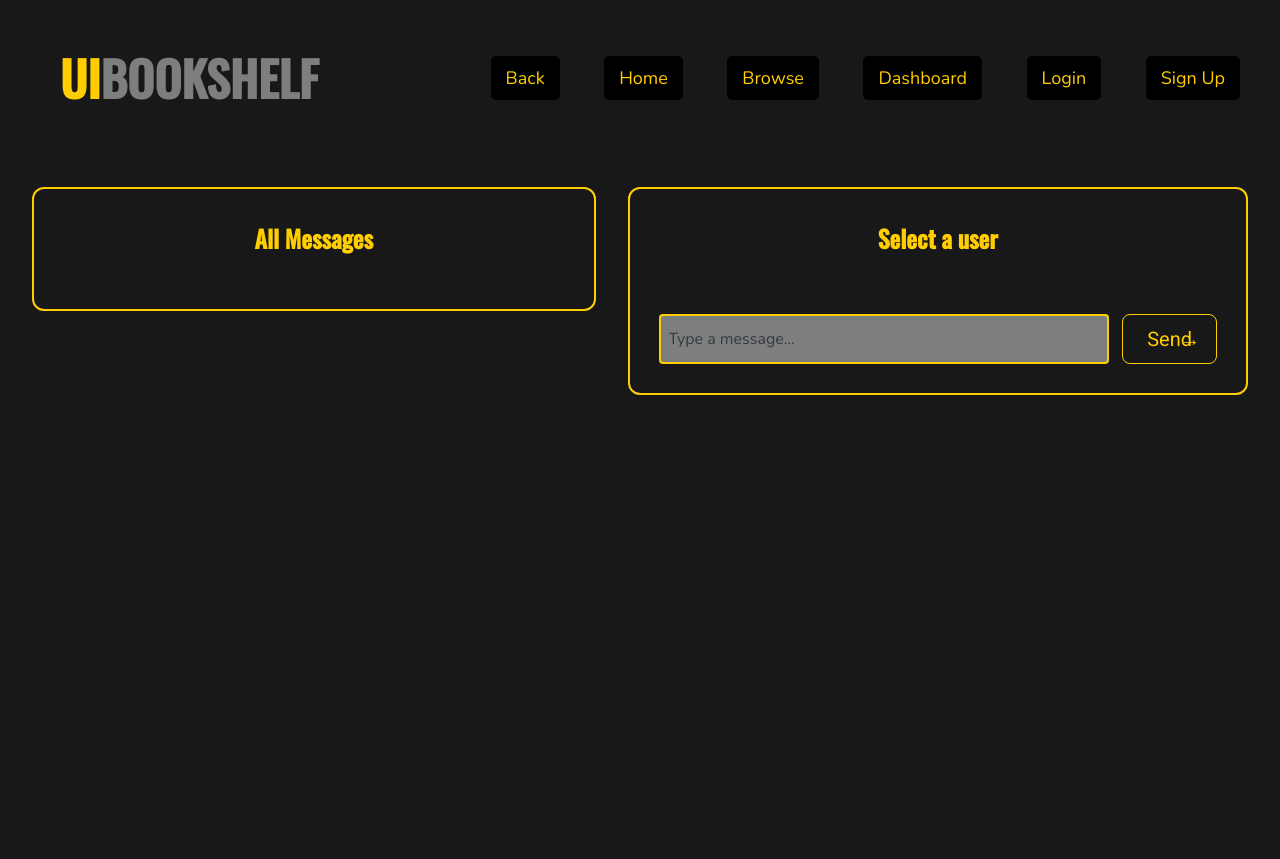
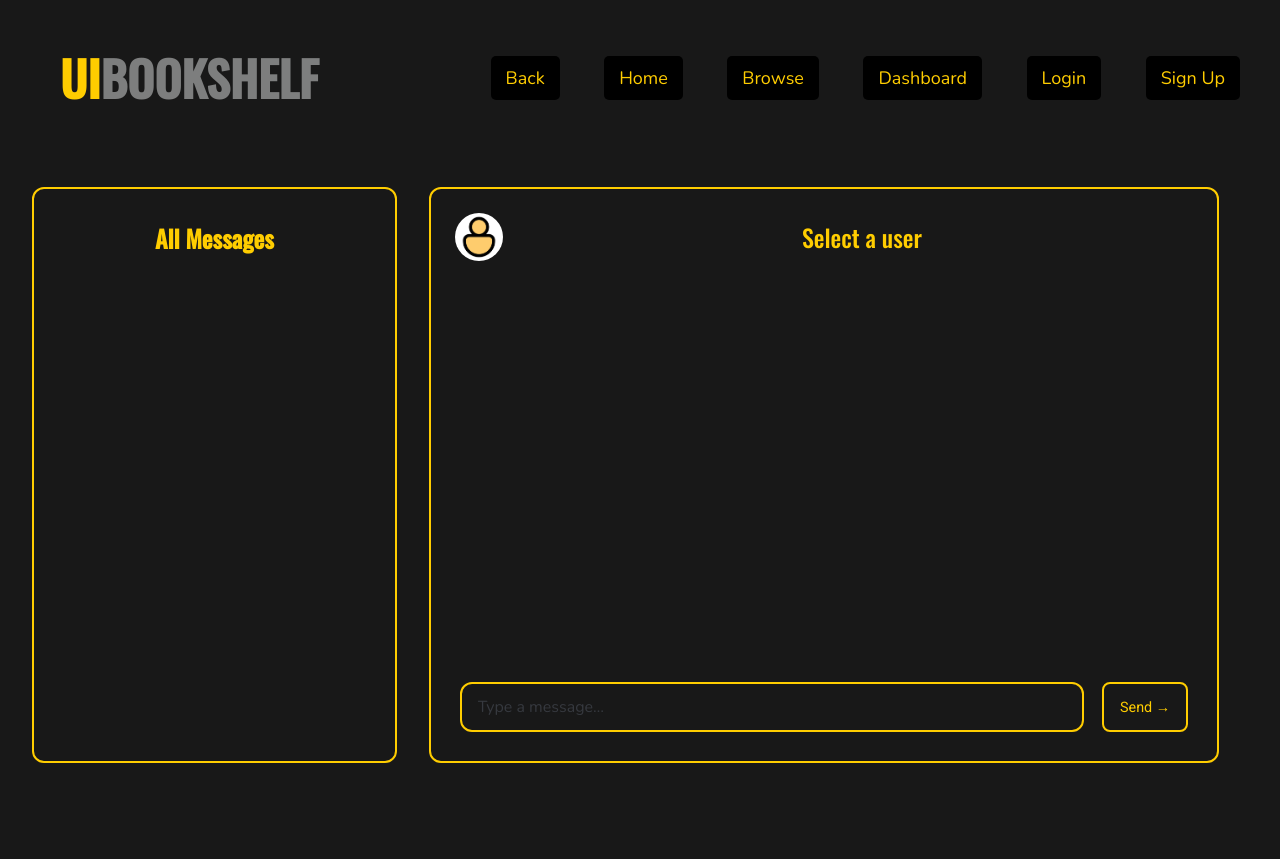
Before and after one commit to ashasic/TextbookApp, a FastAPI app: page /dashboard/messages in a window 1280 px wide. Before the commit the page ends 395 px from the top, so only its background shows below. Run offline with FastAPI, Linux system fonts and the light colour scheme; parts of the project's set-up code (start-up, migrations or seed data) failed here and were passed over.

Commit message:
-added full CRUD support for trade and made it JWT-protected -updated dashboard.js to handle the CRUD and messaging actions -locked dashboard and all api/trade routes with authentication -created and updated GET/api/users to create a list of all users to message -updated UI for the chats and contacts panels -implemented fetching conversations, sending messages, scrolling for chats and contacts -pay now navigation from chat to ease payments page access styled chat bubbles with contrasting backgrounds for ease of viewing highlight the contact in users panel that has an active chat open -fixed text wrapping on trade items in dashboard -made delete trade button turn red on hover for better affordance

```diff
--- a/src/main.py
+++ b/src/main.py
@@ -25,6 +25,7 @@ from routers.isbn_manager import isbn_router
 from routers.dashboard import dashboard_router
 from routers.reservation import reservation_router
 from routers.messages import messages_router
+from routers.users import users_router
 
 logger = setup_logger(__name__)
 logger.info("Starting application")
@@ -39,6 +40,7 @@ app.include_router(review_router)
 app.include_router(student_router)
 app.include_router(textbook_router)
 app.include_router(messages_router)
+app.include_router(users_router)
 
 static_path = os.path.join(os.path.dirname(__file__), "..", "static")
 app.mount("/static", StaticFiles(directory=static_path), name="static")
--- a/static/css/styles.css
+++ b/static/css/styles.css
@@ -1,35 +1,43 @@
 /* Importing Google Fonts */
-@import url('https://fonts.googleapis.com/css2?family=Roboto:wght@400;500&display=swap');
-@import url('https://fonts.googleapis.com/css2?family=Roboto:wght@400;700&family=Oswald:wght@500&display=swap');
-@import url('https://fonts.googleapis.com/css2?family=Nunito:wght@400;600;700&display=swap');
-@import url('https://fonts.googleapis.com/css2?family=Inter:wght@400;600&display=swap');
+@import url("https://fonts.googleapis.com/css2?family=Roboto:wght@400;500&display=swap");
+@import url("https://fonts.googleapis.com/css2?family=Roboto:wght@400;700&family=Oswald:wght@500&display=swap");
+@import url("https://fonts.googleapis.com/css2?family=Nunito:wght@400;600;700&display=swap");
+@import url("https://fonts.googleapis.com/css2?family=Inter:wght@400;600&display=swap");
 
 /* Base colors */
 :root {
   --uiowa-black: #181818;
-    --uiowa-gold: #FFCD00;
+  --uiowa-gold: #ffcd00;
   --uiowa-gray: #7d7e7e;
-    --uiowa-white: #FFFFFF;
+  --uiowa-white: #ffffff;
 }
 
-body, html {
-  font-family: 'Inter', sans-serif; /* Applying Inter as the primary font */
-  background-color: var(--uiowa-black);
-  color: var(--uiowa-gray);
+*,
+*::before,
+*::after {
+  box-sizing: border-box;
+}
+
+html,
+body {
   margin: 0;
   padding: 0;
   height: 100%;
+  font-family: "Inter", sans-serif;
+  background-color: var(--uiowa-black);
+  color: var(--uiowa-gray);
 }
 
 .app {
   width: 100%;
   max-width: auto;
   text-align: center;
-  align-items: center
+  align-items: center;
 }
 
-
-input[type="text"], input[type="password"], button {
+input[type="text"],
+input[type="password"],
+button {
   padding: 10px;
   margin: 5px;
   border: 1px solid var(--uiowa-gold);
@@ -476,13 +500,8 @@ textarea {
   list-style: none;
   margin: 0;
   padding: 0;
-}
-
-/* each trade row */
-.trade-item {
-  display: flex;
-  align-items: center;
-  margin-bottom: 1rem;
+  max-height: 70vh; /* if you want the list to scroll internally */
+  overflow-y: auto;
 }
 
 .trade-item:last-child {
@@ -532,18 +564,20 @@ textarea {
 /* ==== Dashboard layout ==== */
 .dashboard-container {
   display: flex;
-  justify-content: space-between;
+  justify-content: center;
   align-items: flex-start;
+  gap: 2rem;
   padding: 2rem;
 }
 
 /* Left column: big action buttons */
 .dashboard-buttons {
+  width: 220px;
   display: flex;
   flex-direction: column;
   gap: 1.5rem;
+  align-self: flex-start;
 }
-
 .dashboard-btn {
   position: relative;
   font-size: 1.25rem;
@@ -555,7 +589,6 @@ textarea {
   text-align: left;
   cursor: pointer;
   transition: color 0.2s;
-  min-width: auto;
   white-space: nowrap;
 }
 .dashboard-btn::after {
@@ -576,91 +609,65 @@ textarea {
   color: var(--uiowa-black);
 }
 
-/* Right column: trades panel */
-.panel {
+/* ==== Trades panel ==== */
+.trades-panel {
+  flex: 1;
+  max-width: 600px;
+  width: 400px;
   border: 2px solid var(--uiowa-gold);
   border-radius: 12px;
   padding: 1.5rem;
-  width: 50%;
   background: var(--uiowa-black);
 }
-
 .panel-header {
-  font-size: 1.75rem;
-  font-family: 'Oswald', sans-serif;
+  display: inline-block;
+  position: relative;
+  top: -0.8rem;
+  background: var(--uiowa-black);
+  padding: 0 0.5rem;
+  font-family: "Oswald", sans-serif;
+  font-size: 1.5rem;
   color: var(--uiowa-gold);
   margin-bottom: 1rem;
-}
-
-/* Trades list styling */
-/* —— Trades Panel —— */
-.trades-panel {
-  width: 400px;              /* fixed width as in mockup */
-  flex: none;                /* don’t stretch */
-  border: 1px solid var(--uiowa-gold);
-  border-radius: 8px;
-  padding: 1.5rem;
-}
-/* header bubble overlapping the top border */
-.panel-header {
-  display: inline-block;
-  background: var(--uiowa-black);
-  padding: 0 0.5rem;
-  position: relative;
-  top: -0.8rem;
-  font-size: 1.5rem;
-  color: var(--uiowa-gold);
-  font-family: 'Oswald', sans-serif;
 }
 .trades-list {
   list-style: none;
   margin: 0;
   padding: 0;
+  padding-right: 1rem;
 }
 .trade-item {
   display: flex;
-  align-items: center;
-  margin-bottom: 1rem;
+  align-items: flex-start;
+  gap: 1rem;
+  margin-bottom: 1.5rem;
 }
 .trade-item:last-child {
   margin-bottom: 0;
 }
-
 .trade-icon {
-  width: 48px;
+  width: 80px;
   height: auto;
   margin-right: 0.75rem;
   border-radius: 4px;
   object-fit: cover;
+  flex-shrink: 0;
 }
-
 .trade-text {
   flex: 1;
+  min-width: 0;
+  display: flex;
+  flex-direction: column;
+  gap: 0.25rem;
 }
 .trade-detail {
   margin: 2px 0;
+  font-size: 0.9rem;
   color: var(--uiowa-gray);
-  font-size: 0.9rem;
 }
 .trade-detail strong {
   color: var(--uiowa-gold);
 }
-
-/* —— Tighter overall layout —— */
-.dashboard-container {
-  display: flex;
-  justify-content: center;
-  align-items: flex-start;
-  padding: 2rem;
-  gap: 2rem;
-}
-
-.dashboard-buttons {
-  width: 220px;
-  gap: 1.5rem; /* slightly tighter */
-  align-self: flex-start; /* align at top */
-}
-
 .trade-btn {
   margin-left: 0.5rem;
   border: 1px solid var(--uiowa-gold);
@@ -676,87 +683,155 @@ textarea {
   color: var(--uiowa-black);
 }
 
-/* —— Messages layout —— */
+/* ==== Messages layout ==== */
 .messages-container {
   display: flex;
   gap: 2rem;
   padding: 2rem;
+  align-items: flex-start;
+  height: calc(100vh - 6rem);
+  overflow: hidden;
 }
-.conv-list, .chat-panel { flex: 1; }
-.conv-list-ul { list-style: none; padding:0; margin:0; }
-.conv-list-ul li.conv-item {
-  padding: 0.75rem 1rem;
-  border-bottom: 1px solid var(--uiowa-gray);
-  cursor: pointer;
-}
-.conv-list-ul li.conv-item:hover {
-  background: rgba(255, 205, 0, 0.1);
-}
-.user-list-panel, .chat-panel {
+.contacts-panel,
+.chat-panel {
   border: 2px solid var(--uiowa-gold);
   border-radius: 12px;
   background: var(--uiowa-black);
-  width: 45%;
   padding: 1.5rem;
+  display: flex;
+  flex-direction: column;
+  height: 90%;
 }
-/* chat window */
-.chat-window {
-  height: 60vh;
+.contacts-panel {
+  width: 30%;
+}
+.chat-panel {
+  width: 65%;
+  gap: 1rem;
+}
+.chat-panel .chat-window,
+#chatList {
+  flex: 1;
+  display: flex;
+  flex-direction: column;
+  gap: 0.5rem;
   overflow-y: auto;
-  margin-bottom: 1rem;
-  padding: 1rem;
-  background: rgba(255,255,255,0.05);
+  padding-right: 0.5rem; /* avoid clipping scrollbar */
+}
+.contacts-list,
+.conv-list-ul {
+  flex: 1;
+  overflow-y: auto;
+}
+.chat-list {
+  list-style: none;
+  margin: 0;
+  padding: 0;
+}
+.contact-item {
+  display: flex;
+  align-items: center;
+  margin-bottom: 0.5rem;
+}
+.profile-icon {
+  width: 48px;
+  height: 48px;
+  border-radius: 50%;
+  margin-right: 0.75rem;
+  object-fit: cover;
+}
+.contact-btn {
+  width: 100%;
+  text-align: left;
+  background: transparent;
+  color: var(--uiowa-gold);
+  border: 1px solid var(--uiowa-gold);
   border-radius: 8px;
+  padding: 0.75rem 1rem;
+  transition: background 0.2s, color 0.2s;
 }
-.chat-bubble {
-  margin: 0.5rem 0;
-  padding: 0.75rem;
-  border-radius: 8px;
-  max-width: 70%;
+.contact-item.active .contact-btn {
+  background: var(--uiowa-white); /* white overlay */
+  color: var(--uiowa-black);
+  border-color: var(--uiowa-white);
 }
-.chat-bubble.sent {
+.contact-btn:hover {
   background: var(--uiowa-gold);
   color: var(--uiowa-black);
-  margin-left: auto;
 }
-.chat-bubble.received {
-  background: var(--uiowa-gray);
+
+/* Chat header inside chat-panel */
+.chat-header {
+  display: flex;
+  align-items: center;
+  gap: 1rem;
+}
+.chat-with-name {
+  flex: 1;
+  font-size: 1.5rem;
+  font-family: "Oswald", sans-serif;
+  color: var(--uiowa-gold);
+}
+.small-btn {
+  padding: 0.5rem 1rem;
+  font-size: 0.9rem;
+  border: 2px solid var(--uiowa-gold);
+  border-radius: 8px;
+  background: var(--uiowa-black);
+  color: var(--uiowa-gold);
+  cursor: pointer;
+  transition: background 0.2s, color 0.2s;
+}
+.small-btn:hover {
+  background: var(--uiowa-gold);
+  color: var(--uiowa-black);
+}
+
+/* Chat bubbles */
+.bubble {
+  display: inline-block; /* shrink to fit */
+  max-width: 70%; /* never wider than 70% */
+  padding: 0.75rem 1rem;
+  line-height: 1.4;
+  border-radius: 16px;
+  box-shadow: 0 4px 8px rgba(0, 0, 0, 0.4); /* pop‑out shadow */
+  margin: 0; /* vertical gap is in parent gap */
+}
+.bubble.received {
+  background: rgba(255, 255, 255, 0.1); /* stronger contrast */
   color: var(--uiowa-white);
-  margin-right: auto;
+  align-self: flex-start; /* hug left */
+  border-top-left-radius: 4px; /* speech‑tail corner tweak */
 }
-.chat-form {
+.bubble.sent {
+  background: var(--uiowa-gold);
+  color: var(--uiowa-black);
+  align-self: flex-end; /* hug right */
+  border-top-right-radius: 4px;
+}
+/* Message input area */
+.chat-input-group {
+  margin-top: 1rem;
   display: flex;
   gap: 0.5rem;
+  flex-shrink: 0;
 }
-.chat-form input {
+#messageInput {
   flex: 1;
+  padding: 0.75rem 1rem;
   border: 2px solid var(--uiowa-gold);
-  border-radius: 8px;
-  padding: 0.5rem;
+  border-radius: 12px;
   background: var(--uiowa-black);
   color: var(--uiowa-white);
 }
-.chat-form button {
-  border: 2px solid var(--uiowa-gold);
-  background: var(--uiowa-gold);
-  color: var(--uiowa-black);
-  padding: 0.5rem 1rem;
-  border-radius: 8px;
-  cursor: pointer;
+
+#sendMsgBtn:disabled {
+  opacity: 0.5;
+  cursor: default;
 }
-.bubble {
-  max-width: 70%;
-  margin: 0.25rem 0;
-  padding: 0.75rem 1rem;
-  border-radius: 16px;
-  line-height: 1.3;
+#chatList,
+.chat-window {
+  display: flex;
+  flex-direction: column;
+  gap: 0.5rem;
 }
-.left-bubble {
-  background: rgba(255,255,255,0.1);
-  align-self: flex-start;
-}
-.right-bubble {
-  background: var(--uiowa-gold);
-  color: var(--uiowa-black);
-  align-self: flex-end;
-}
--- a/static/js/messages.js
+++ b/static/js/messages.js
@@ -1,81 +1,103 @@
 document.addEventListener("DOMContentLoaded", () => {
-    const usersList    = document.getElementById("usersList");
-    const messagesList = document.getElementById("messagesList");
-    const chatWith     = document.getElementById("chatWith");
-    const newMsgInput  = document.getElementById("newMessage");
-    const sendBtn      = document.getElementById("sendBtn");
+  const contactsList = document.getElementById("contactsList");
+  const chatList = document.getElementById("chatList");
+  const chatWithName = document.getElementById("chatWithName");
+  const chatWithAvatar = document.getElementById("chatWithAvatar");
+  const payNowBtn = document.getElementById("payNowBtn");
+  const msgInput = document.getElementById("messageInput");
+  const sendMsgBtn = document.getElementById("sendMsgBtn");
 
-    let selectedPeer = null;
+  let selectedUser = null;
 
-    // helper to auth‑header
-    const authHeaders = () => ({
-      "Authorization": `Bearer ${localStorage.getItem("token")}`,
-      "Content-Type":  "application/json"
-    });
-
-    // 1) Load all other users
-    fetch("/api/users", { headers: authHeaders() })
-      .then(r => r.json())
-      .then(users => {
-        usersList.innerHTML = "";
-        users.forEach(u => {
+  // load list of all users (contacts)
+  fetch("/api/users", {
+    headers: { Authorization: `Bearer ${localStorage.getItem("token")}` },
+  })
+    .then((r) => {
+      if (!r.ok) throw new Error("Not authorized");
+      return r.json();
+    })
+    .then((usernames) => {
+      contactsList.innerHTML = "";
+      usernames.forEach((username) => {
         const li = document.createElement("li");
-          li.textContent = u;
-          li.className = "trade-item";
-          li.style.cursor = "pointer";
-          li.onclick = () => selectPeer(u);
-          usersList.appendChild(li);
+        li.className = "contact-item";
+        li.innerHTML = `
+          <img src="/static/images/default_profile_picture.jpg"
+               class="profile-icon"
+               alt="Avatar of ${username}" />
+          <button class="contact-btn" data-user="${username}">
+            ${username}
+          </button>
+        `;
+        contactsList.appendChild(li);
       });
     })
     .catch(console.error);
 
-    // 2) when you choose somebody
-    function selectPeer(user) {
-      selectedPeer = user;
-      chatWith.textContent = user;
-      messagesList.innerHTML = "";
-      fetch(`/api/messages/${user}`, { headers: authHeaders() })
-        .then(r => r.json())
-        .then(msgs => {
-          msgs.forEach(m => {
-            const d = document.createElement("div");
-            d.className = m.from_user === selectedPeer
-              ? "trade-text"
-              : "trade-text";
-            d.style.alignSelf = m.from_user === selectedPeer ? "flex-start" : "flex-end";
-            d.style.background = m.from_user === selectedPeer ? "#222" : "var(--uiowa-gold)";
-            d.style.color = m.from_user === selectedPeer ? "var(--uiowa-white)" : "var(--uiowa-black)";
-            d.style.padding = "0.5rem";
-            d.style.borderRadius = "8px";
-            d.style.margin = "0.25rem";
-            d.textContent = m.content;
-            messagesList.appendChild(d);
+  // click handler to open a conversation
+  contactsList.addEventListener("click", (e) => {
+    const li = e.target.closest(".contact-item");
+    if (!li) return;
+
+    // clear previous highlight
+    document
+      .querySelectorAll(".contact-item")
+      .forEach((item) => item.classList.remove("active"));
+    // highlight this one
+    li.classList.add("active");
+
+    // figure out who we clicked
+    const btn = li.querySelector(".contact-btn");
+    selectedUser = btn.dataset.user;
+    chatWithName.textContent = selectedUser;
+    payNowBtn.style.display = "inline-block";
+    sendMsgBtn.disabled = false;
+
+    loadChat();
   });
-          // scroll to bottom
-          messagesList.scrollTop = messagesList.scrollHeight;
+
+  function loadChat() {
+    fetch(`/api/messages/${selectedUser}`, {
+      headers: { Authorization: `Bearer ${localStorage.getItem("token")}` },
+    })
+      .then((r) => (r.ok ? r.json() : Promise.reject("Not authorized")))
+      .then((msgs) => {
+        chatList.innerHTML = "";
+        msgs.forEach((m) => {
+          const bubble = document.createElement("div");
+          // if from me, it's "sent", else "received"
+          bubble.className =
+            m.from_user === selectedUser ? "bubble received" : "bubble sent";
+          bubble.textContent = m.content;
+          chatList.appendChild(bubble);
+        });
+        chatList.scrollTop = chatList.scrollHeight;
       })
       .catch(console.error);
   }
 
-    // 3) Send button
-    sendBtn.onclick = () => {
-      if (!selectedPeer || !newMsgInput.value.trim()) return;
+  sendMsgBtn.addEventListener("click", () => {
+    const content = msgInput.value.trim();
+    if (!content || !selectedUser) return;
     fetch("/api/messages", {
       method: "POST",
-        headers: authHeaders(),
-        body: JSON.stringify({
-          to_user: selectedPeer,
-          content: newMsgInput.value.trim()
+      headers: {
+        "Content-Type": "application/json",
+        Authorization: `Bearer ${localStorage.getItem("token")}`,
+      },
+      body: JSON.stringify({ to_user: selectedUser, content }),
     })
-      })
-      .then(r => {
+      .then((r) => {
         if (!r.ok) throw new Error("Send failed");
-        return r.json();
-      })
-      .then(() => {
-        newMsgInput.value = "";
-        selectPeer(selectedPeer);   // reload convo
+        msgInput.value = "";
+        loadChat();
       })
       .catch(console.error);
-    };
   });
+  payNowBtn.addEventListener("click", () => {
+    window.location.href = `/dashboard/payments?peer=${encodeURIComponent(
+      selectedUser
+    )}`;
+  });
+});
--- a/templates/messages.html
+++ b/templates/messages.html
@@ -1,47 +1,62 @@
 <!DOCTYPE html>
 <html lang="en">
     <head>
-        <link rel="icon" href="/static/favicon.ico" type="image/x-icon" />
+        <link rel="icon" href="/static/favicon.ico" />
         <meta charset="UTF-8" />
-        <meta name="viewport" content="width=device-width,initial-scale=1.0" />
+        <meta
+            name="viewport"
+            content="width=device-width,initial-scale=1.0" />
         <title>Messages — UI BookShelf</title>
         <link rel="stylesheet" href="/static/css/styles.css" />
     </head>
     <body>
         <div class="app">
             <header class="header">
-                <h1
-                    class="title2 multicolor-title">UI<span>BookShelf</span></h1>
+                <h1 class="title2 multicolor-title">
+                    UI<span>BookShelf</span>
+                </h1>
                 <nav class="navbar">
                     <a onclick="history.back()">Back</a>
                     <a href="/">Home</a>
                     <a href="/browse">Browse</a>
-                    <a id="dashboardLink" href="/dashboard">Dashboard</a>
+                    <a href="/dashboard">Dashboard</a>
                     <a id="loginLink" href="/login">Login</a>
                     <a id="registerLink" href="/register">Sign Up</a>
                     <a id="logoutLink" href="#" style="display:none;">Logout</a>
                 </nav>
             </header>
 
-            <main class="dashboard-container">
-                <!-- Left: user list -->
-                <section class="panel" style="width:45%;">
+            <main class="messages-container">
+                <!-- Left pane: contacts -->
+                <section class="contacts-panel panel">
                     <h2 class="panel-header">All Messages</h2>
-                    <ul id="usersList" class="trades-list"></ul>
+                    <ul id="contactsList" class="contacts-list"></ul>
                 </section>
 
-                <!-- Right: chat window -->
-                <section class="panel"
-                    style="width:50%; display:flex; flex-direction:column; justify-content:space-between;">
-                    <h2 class="panel-header" id="chatWith">Select a user</h2>
-                    <div id="messagesList"
-                        style="flex:1; overflow-y:auto; padding:0.5rem;"></div>
-                    <div style="display:flex; margin-top:0.5rem;">
-                        <input id="newMessage" type="text"
-                            placeholder="Type a message…"
-                            style="flex:1; border:2px solid var(--uiowa-gold); border-radius:4px; padding:0.5rem;" />
-                        <button id="sendBtn" class="dashboard-btn"
-                            style="margin-left:0.5rem; white-space:nowrap;">Send</button>
+                <!-- Right pane: chat -->
+                <section class="chat-panel panel">
+                    <div class="chat-header">
+                        <img
+                            id="chatWithAvatar"
+                            class="profile-icon"
+                            src="/static/images/default_profile_picture.jpg"
+                            alt="Avatar" />
+                        <span id="chatWithName" class="chat-with-name">
+                            Select a user
+                        </span>
+                        <button id="payNowBtn" class="small-btn"
+                            style="display:none">
+                            Pay Now →
+                        </button>
+                    </div>
+                    <ul id="chatList" class="chat-list"></ul>
+                    <div class="chat-input-group">
+                        <input
+                            id="messageInput"
+                            type="text"
+                            placeholder="Type a message…" />
+                        <button id="sendMsgBtn"
+                            class="small-btn">Send →</button>
                     </div>
                 </section>
             </main>
```
Also changed, not shown: other parts of static/css/styles.css (+64 -35 lines), src/routers/dashboard.py (+0 -10 lines), src/routers/users.py (added, +19 -0 lines), static/js/dashboard.js (+28 -20 lines), static/images/default_profile_picture.jpg (added). Lines whose indentation alone changed are shown as unchanged.
